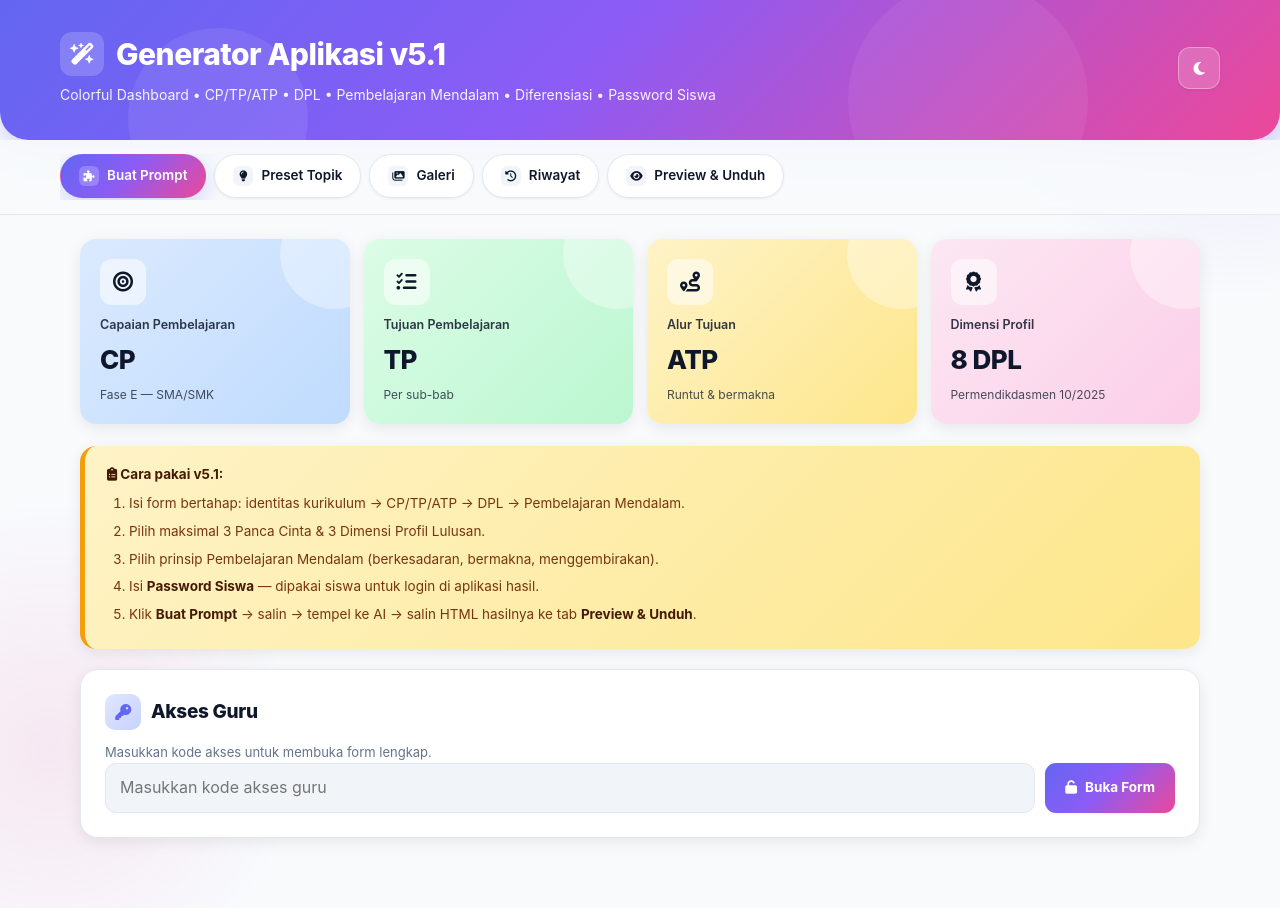
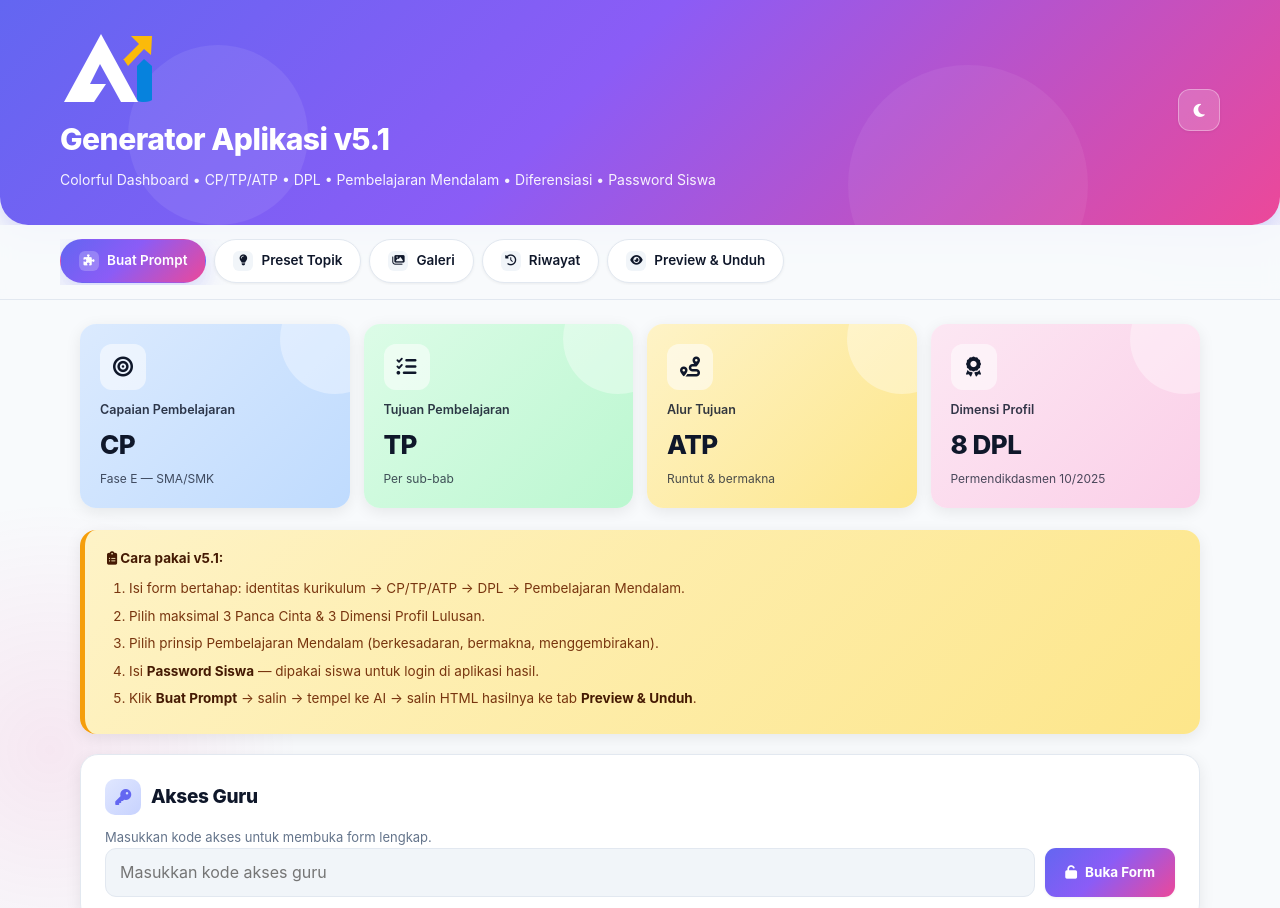
Before and after one commit to smartmultitechsolution/tools, a plain HTML site: page Modul-APP.html in a window 1280 px wide. Shown: the top 908 px of the page. Drawn offline with Linux system fonts and the light colour scheme.

Commit message:
Update hero header with logo image
Replaced icon with logo image in hero header.

```diff
--- a/Modul-APP.html
+++ b/Modul-APP.html
@@ -741,7 +741,8 @@
 <header class="hero">
   <div class="hero-inner">
     <div class="hero-text">
-      <h1><i class="fa-solid fa-wand-magic-sparkles"></i> Generator Aplikasi v5.1</h1>
+      <img src="https://smartmultitechsolution.github.io/tools/assets/Logo-AI-Putih.png" alt="Logo AI" loading="lazy">
+      <h1> Generator Aplikasi v5.1</h1>
       <p>Colorful Dashboard • CP/TP/ATP • DPL • Pembelajaran Mendalam • Diferensiasi • Password Siswa</p>
     </div>
     <div class="hero-actions">
```
